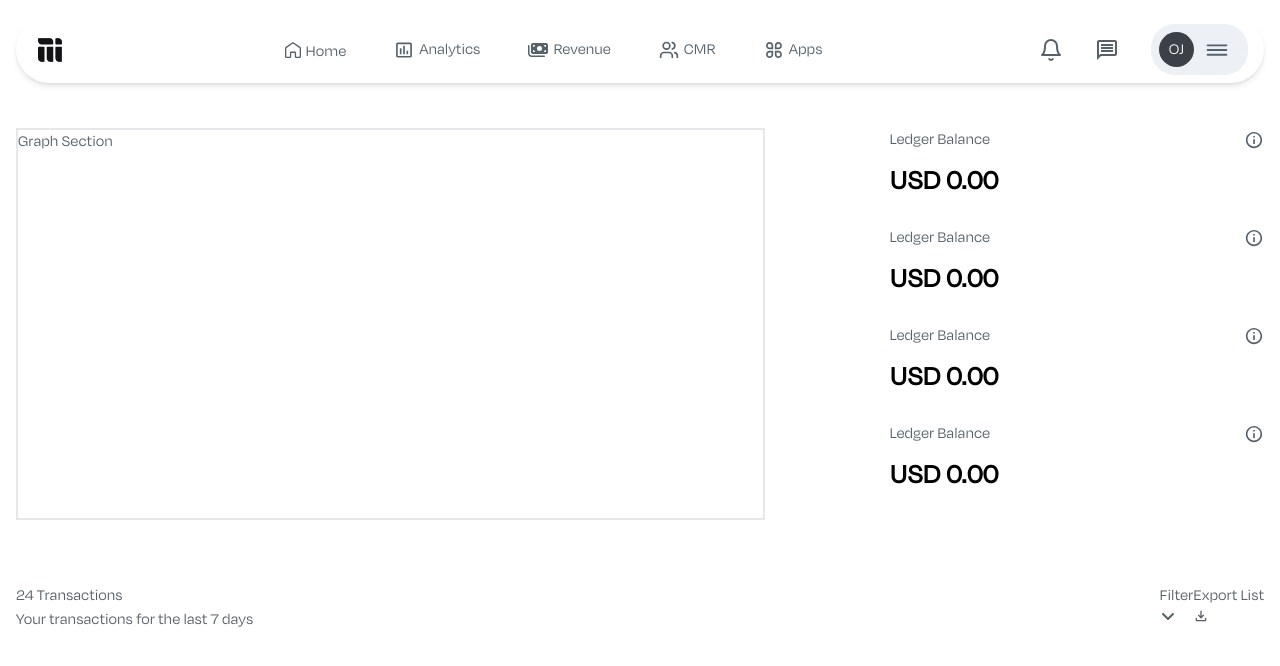
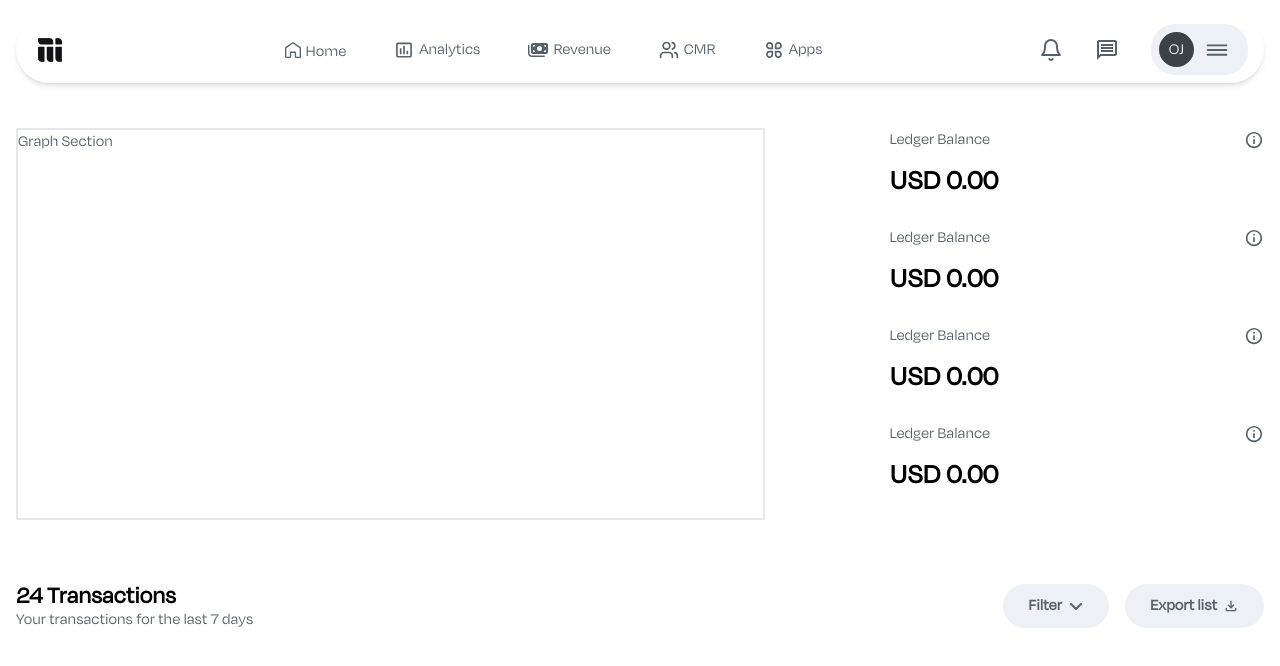
Before and after one commit to bezbrain/mainstack-frontend-test, a React (Vite) app: page / in a window 1280 px wide. Shown: the top 666 px of the page. Built offline with nearby package versions, Linux system fonts and the light colour scheme.

Commit message:
Create a button component

```diff
--- /dev/null
+++ b/src/components/general/button/button.tsx
@@ -0,0 +1,44 @@
+import { ReactNode } from "react";
+import styled from "styled-components";
+
+interface ButtonProps {
+  btnContent: string;
+  icon?: ReactNode;
+  btnStyle?: string;
+  btnConStyle?: string;
+  iconStyle?: string;
+}
+
+const Button = ({
+  btnContent,
+  icon,
+  btnStyle,
+  btnConStyle,
+  iconStyle,
+}: ButtonProps) => {
+  return (
+    <ButtonWrapper className={btnConStyle}>
+      <button className={btnStyle}>
+        <span className={iconStyle}>{btnContent}</span>
+        {icon}
+      </button>
+    </ButtonWrapper>
+  );
+};
+
+export default Button;
+
+const ButtonWrapper = styled.div`
+  /* border: 2px solid red; */
+
+  > button {
+    background-color: #edf0f5;
+    padding-block: 10px;
+    padding-inline: 25px;
+    display: flex;
+    align-items: center;
+    gap: 6px;
+    border-radius: 30px;
+    font-weight: 700;
+  }
+`;
--- /dev/null
+++ b/src/components/general/button/index.ts
@@ -0,0 +1,3 @@
+import Button from "./button";
+
+export { Button };
--- a/src/components/hero/hero.tsx
+++ b/src/components/hero/hero.tsx
@@ -1,11 +1,14 @@
 import { Balances, Graph } from ".";
+import { SectionWrapper } from "../general/wrappers";
 
 const Hero = () => {
   return (
-    <section className="pt-32 flex justify-between">
-      <Graph />
-      <Balances />
-    </section>
+    <SectionWrapper>
+      <div className="pt-32 flex justify-between">
+        <Graph />
+        <Balances />
+      </div>
+    </SectionWrapper>
   );
 };
 
--- a/src/components/transactions/transactions.tsx
+++ b/src/components/transactions/transactions.tsx
@@ -1,30 +1,28 @@
 import { FaAngleDown } from "react-icons/fa6";
 import { MdOutlineFileDownload } from "react-icons/md";
+import { SectionWrapper } from "../general/wrappers";
+import { Button } from "../general/button";
 
 const Transactions = () => {
   return (
-    <section className="mt-16">
+    <SectionWrapper>
+      <div className="mt-16">
         <header className="flex justify-between">
           {/* Left hand side */}
-        <div>
-          <h1>
+          <div className="leading-6">
+            <h1 className="text-[24px] font-extrabold text-[#000]">
               <span>24</span> Transactions
             </h1>
             <p>Your transactions for the last 7 days</p>
           </div>
           {/* Right hand side */}
-        <div>
-          <button>
-            <span>Filter</span>
-            <FaAngleDown />
-          </button>
-          <button>
-            <span>Export List</span>
-            <MdOutlineFileDownload />
-          </button>
+          <div className="flex gap-4">
+            <Button btnContent="Filter" icon={<FaAngleDown />} />
+            <Button btnContent="Export list" icon={<MdOutlineFileDownload />} />
           </div>
         </header>
-    </section>
+      </div>
+    </SectionWrapper>
   );
 };
 
```
Lines whose indentation alone changed are shown as unchanged.
